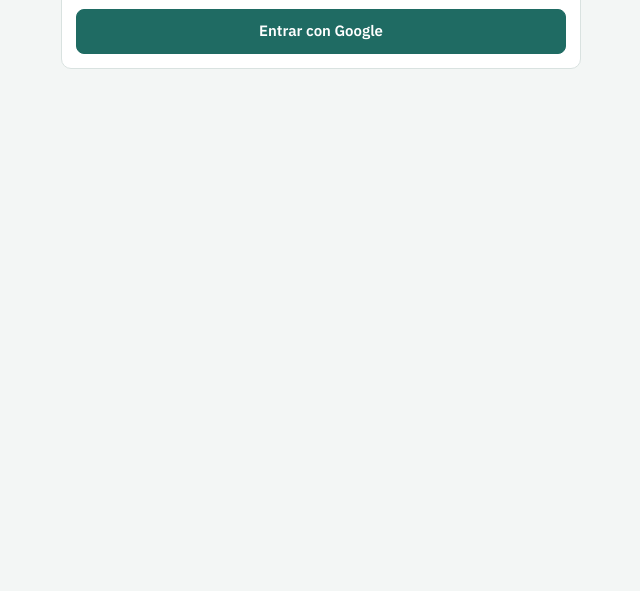
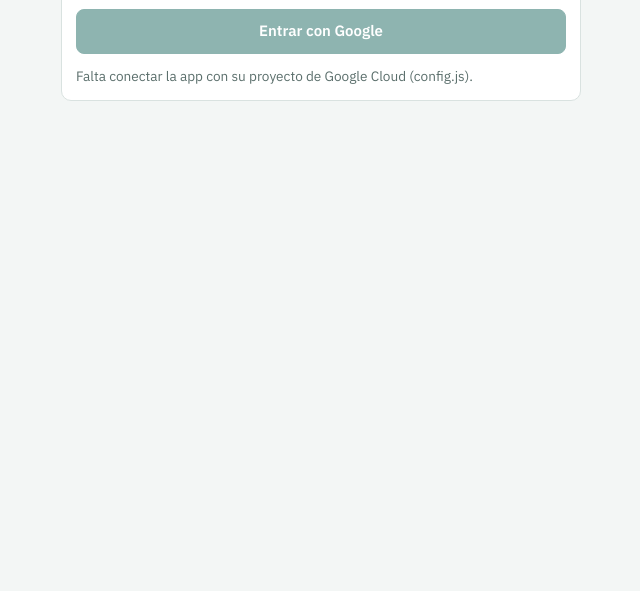
Before and after one commit to CelePetrone/petro-app, a plain HTML site: page index.html in a window 1280 px wide. Shown: the part 209-800 px from the top of the page, without its empty margins (319-959 px from the left). Drawn offline with nearby package versions, Linux system fonts and the light colour scheme.

Commit message:
PETRO usa su propio proyecto de Google Cloud, separado de Panel ADM
Co-Authored-By: Claude Opus 5.5 <noreply@anthropic.com>
Claude-Session: https://claude.ai/code/session_01CkpyEm8LrCuZXhBLxLFkZy

```diff
--- a/config.js
+++ b/config.js
@@ -1,8 +1,9 @@
 // Configuración de la app PETRO.
 // Estos datos no son secretos: no dan acceso a nada sin entrar con una cuenta de Google autorizada.
 window.PETRO_CONFIG = {
-  // ID de cliente OAuth de Google Cloud (el mismo proyecto que Panel ADM, que ya autoriza celepetrone.github.io).
-  googleClientId: "233548047653-6b1eb4v1mdeeg87414kpri3r6j5cd3s5.apps.googleusercontent.com",
+  // ID de cliente OAuth del proyecto "PETRO" de Google Cloud (termina en .apps.googleusercontent.com).
+  // Es un proyecto propio de PETRO, separado de cualquier otro.
+  googleClientId: "",
   // Google Sheet "PETRO 2026 - Control" (la parte del link entre /d/ y /edit).
   sheetId: "1QL2ZXwlBrRmLdfSvD7HfWsZwQOWtDLSmrjJ5gsSbPDk",
 };
--- a/index.html
+++ b/index.html
@@ -610,6 +610,7 @@ function pintarEntrar(error){
     <p class="muted" style="margin:0">Entrá con tu cuenta de Google. Solo funciona para las cuentas que tienen el Sheet de PETRO compartido. Google pide confirmar una vez por hora.</p>
     <button class="btn primary" id="entrar">Entrar con Google</button>
   </section>`;
+  if(!CFG.googleClientId){ $('entrar').disabled=true; $('entrar').insertAdjacentHTML('afterend','<p class="muted" style="margin:0;font-size:.85rem">Falta conectar la app con su proyecto de Google Cloud (config.js).</p>'); return; }
   $('entrar').onclick=async()=>{ try{ await pedirToken(store.get('email','')?'':'select_account'); cargar(); }catch(e){ pintarEntrar(e.message); } };
 }
 function avisoVencido(){
```
Also changed, not shown: 1 other file.
